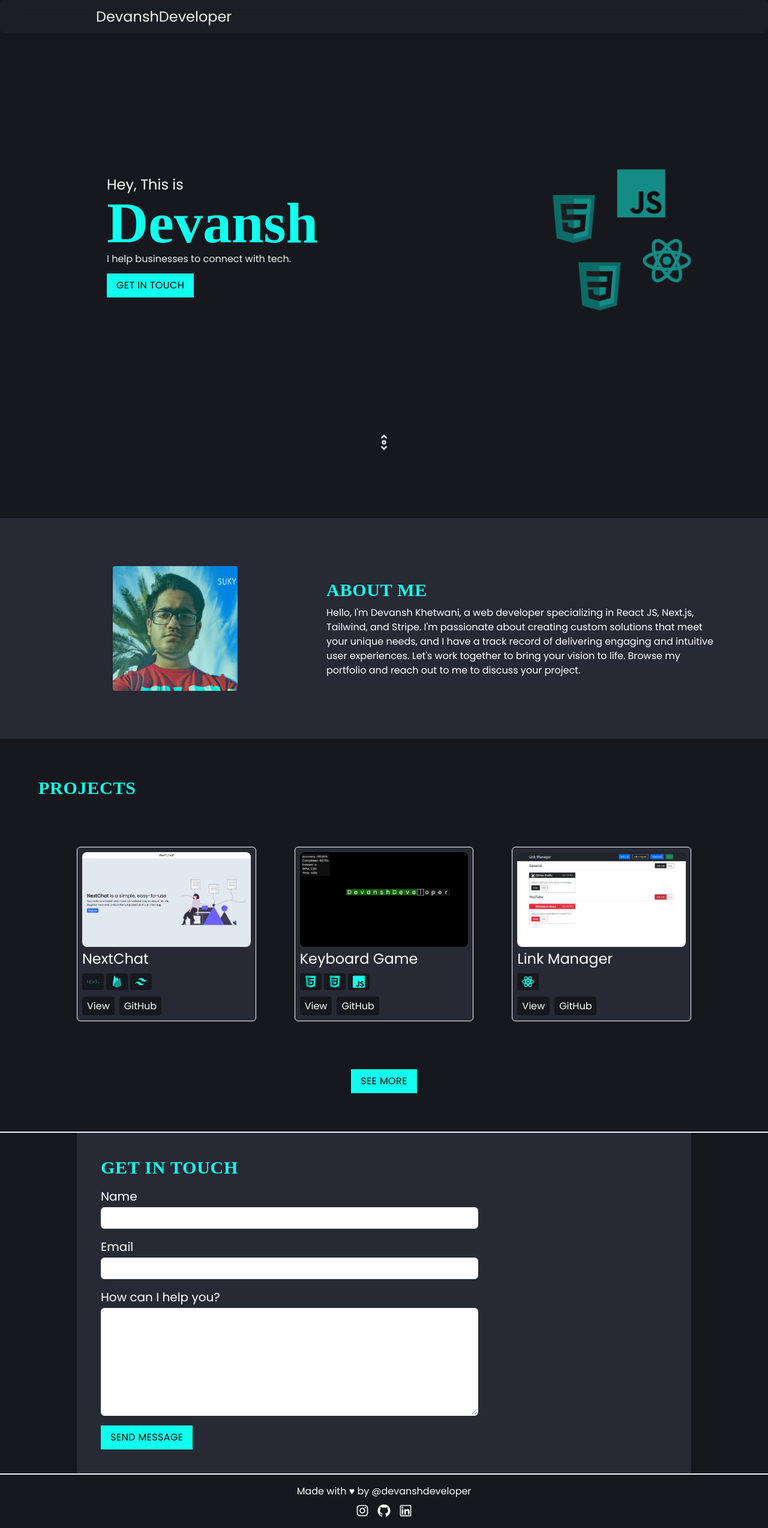
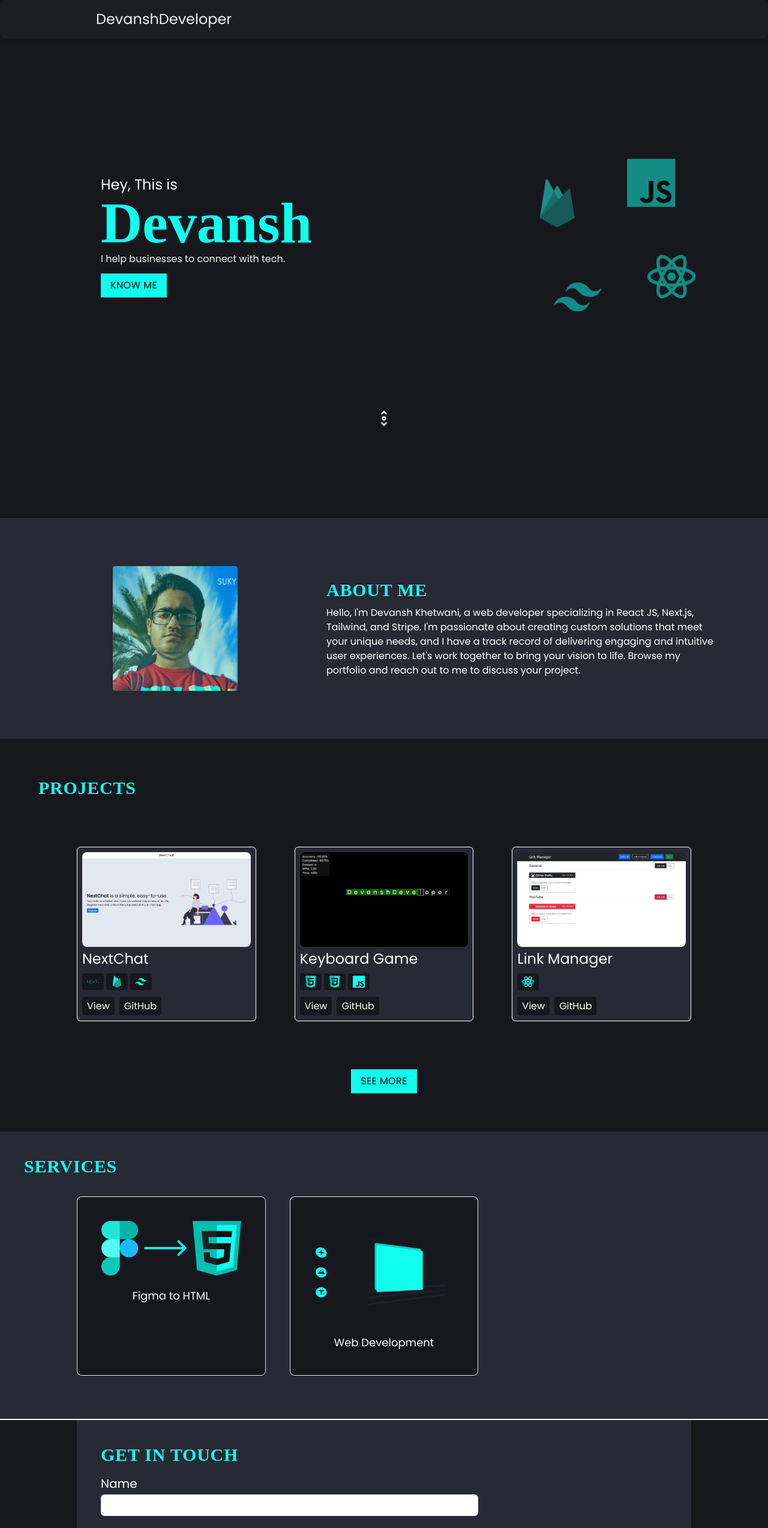
Before and after one commit to devanshdeveloper/devanshdeveloper.github.io, a Next.js app: page / in a window 1280 px wide. Shown: the top 2548 px of the page at 60% size. Built offline with nearby package versions, Linux system fonts and the light colour scheme; a web font is replaced by a local one.

Commit message:
added something

```diff
--- a/src/components/Navbar.js
+++ b/src/components/Navbar.js
@@ -1,6 +1,7 @@
 import useEventListener from "@/hooks/useEventListener";
 import Link from "next/link";
 import { useState } from "react";
+import { BiMenuAltLeft } from "react-icons/bi";
 
 function Navbar() {
   const scrollY = typeof window !== "undefined" ? window.scrollY : 0;
@@ -9,6 +10,7 @@ function Navbar() {
       ? (document.height || document.body.offsetHeight) - window.innerHeight
       : 0;
   const [pageScrolled, setPageScrolled] = useState(scrollY);
+  const [sidebaropen, setSidebaropen] = useState(false);
 
   useEventListener("scroll", (e) => {
     setPageScrolled(window.scrollY);
@@ -18,10 +20,10 @@ function Navbar() {
     <>
       <div
         className={`w-screen ${
-          pageScrolled > 150 ? "h-16" : "h-14"
+          pageScrolled > 150 ? "h-20" : "h-16"
         } bg-dark-800/70 flex items-center backdrop-blur-md px-10 md:px-20 lg:px-40 z-10 fixed top-0 left-0 shadow-md rounded-lg transition-all duration-300`}
       >
-        <div className="flex items-center justify-between">
+        <div className="flex items-center justify-between w-full">
           <Link
             href="#home"
             scroll={false}
@@ -29,11 +31,15 @@ function Navbar() {
           >
             DevanshDeveloper
           </Link>
-          <ul className="flex gap-10">
-            {/* <NavLink href="#projects">About Me</NavLink>
-        <NavLink href="#about">About Me</NavLink>
-        <NavLink href="#contact">Contact</NavLink> */}
-          </ul>
+          {/* <BiMenuAltLeft className="text-white text-2xl" />
+          <div className="absolute top-0 left-0 h-screen flex items-center p-52 w-screen bg-dark-900">
+            <ul className="space-y-10">
+              <NavLink href="/">Home</NavLink>
+              <NavLink href="#about">About Me</NavLink>
+              <NavLink href="#projects">Projects</NavLink>
+              <NavLink href="#contact">Contact</NavLink>
+            </ul>
+          </div> */}
         </div>
         <div
           className="h-1 absolute bottom-0 left-0 bg-brand-default rounded"
@@ -48,14 +54,15 @@ export default Navbar;
 
 function NavLink({ href, children }) {
   return (
-    <li className="">
+    <li className="group">
       <Link
-        className="text-white font-light hover:text-dark-50"
+        className="text-white text-3xl font-light hover:text-dark-50"
         href={href}
         scroll={false}
       >
         {children}
       </Link>
+      <div className="h-1 w-0 hover:w-full bg-brand-default"></div>
     </li>
   );
 }
--- /dev/null
+++ b/src/components/ServiceCard.js
@@ -0,0 +1,16 @@
+import Image from "next/image";
+import React from "react";
+
+function ServiceCard({ name, img, description }) {
+  return (
+    <div className="bg-dark-900 text-white rounded-lg p-10 border hover:border-brand-dark transition-all duration-200 flex flex-col gap-5">
+      <div className="flex justify-center">
+        <Image src={`/${img}.png`}  height={150} width={300} />
+      </div>
+      <h3 className="font-medium text-center text-lg">{name}</h3>
+      {/* <p dangerouslySetInnerHTML={{ __html: description }}></p> */}
+    </div>
+  );
+}
+
+export default ServiceCard;
--- a/src/components/TechnologyGlow.js
+++ b/src/components/TechnologyGlow.js
@@ -7,7 +7,8 @@ function TechnologyGlow({ tech }) {
         src={`/${tech}.svg`}
         width={60}
         height={60}
-        className="opacity-50 hover:opacity-100 transition-all duration-500 animate-spin-slow-reserve w-14 h-14 lg:h-20 lg:w-20"
+        className="lg:opacity-50 hover:opacity-100 transition-all duration-500 animate-spin-slow-reserve w-14 h-14 lg:h-20 lg:w-20"
+        alt={tech}
       />
     </div>
   );
--- a/src/pages/index.js
+++ b/src/pages/index.js
@@ -1,8 +1,9 @@
 import InputField, { Textarea } from "@/components/InputField";
 import ProjectCard from "@/components/ProjectCard";
+import ServiceCard from "@/components/ServiceCard";
 import TechnologyGlow from "@/components/TechnologyGlow";
 import Testimonial from "@/components/Testimonial";
-import { projects, testimonials } from "@/utilities";
+import { projects, services, testimonials } from "@/utilities";
 import Head from "next/head";
 import Image from "next/image";
 import Link from "next/link";
@@ -29,20 +30,20 @@ export default function Home() {
             <Link
               className="btn btn-default -translate-y-3 mt-6 inline-block"
               scroll={false}
-              href="#contact"
+              href="#about"
             >
-              Get in touch
+              Know Me
             </Link>
           </div>
-          <div className="animate-spin-slow grid grid-cols-2 gap-5 lg:gap-10">
-         <TechnologyGlow tech="javascript"/>
-         <TechnologyGlow tech="react"/>
-         <TechnologyGlow tech="html"/>
-         <TechnologyGlow tech="css"/>
+          <div className="animate-spin-slow grid grid-cols-2 gap-10 lg:gap-20">
+            <TechnologyGlow tech="javascript" />
+            <TechnologyGlow tech="react" />
+            <TechnologyGlow tech="firebase" />
+            <TechnologyGlow tech="tailwind" />
           </div>
         </div>
         <div className="flex justify-center">
-          <CgScrollV className="text-dark-50 text-3xl animate-bounce absolute bottom-20 lg:bottom-10" />
+          <CgScrollV className="text-dark-50 text-3xl animate-bounce absolute bottom-[10%]" />
         </div>
       </section>
       <section
@@ -67,7 +68,7 @@ export default function Home() {
       </section>
       <section id="projects" className="p-10 lg:p-16 space-y-20">
         <h3 className="section-heading">Projects</h3>
-        <div className="grid grid-cols-1 lg:grid-cols-3 gap-16  max-w-5xl mx-auto">
+        <div className="grid grid-cols-1 md:grid-cols-2  lg:grid-cols-3 gap-16  max-w-5xl mx-auto">
           {projects.slice(0, 3).map((project, i) => (
             <ProjectCard key={i} {...project} />
           ))}
@@ -82,12 +83,20 @@ export default function Home() {
       </section>
       {/* <section id="testimonial" className="p-10 bg-dark-700">
         <h3 className="section-heading">Testimonial</h3>
-        <div className="grid grid-cols-1 lg:grid-cols-3 gap-10 my-8  max-w-5xl mx-auto">
+        <div className="grid grid-cols-1 md:grid-cols-2 lg:grid-cols-3 gap-10 my-8  max-w-5xl mx-auto">
           {testimonials.map((testimonial, i) => (
             <Testimonial key={i} {...testimonial} />
           ))}
         </div>
       </section> */}
+      <section id="services" className="p-10 bg-dark-700">
+        <h3 className="section-heading">Services</h3>
+        <div className="grid grid-cols-1 md:grid-cols-2 lg:grid-cols-3 gap-10 my-8  max-w-5xl mx-auto">
+          {services.map((service, i) => (
+            <ServiceCard key={i} {...service} />
+          ))}
+        </div>
+      </section>
       <section id="contact" className="border-t-2 border-dark-100">
         <div className="bg-dark-700 p-10 max-w-5xl mx-auto ">
           <h3 className="section-heading mb-4">Get in touch</h3>
--- a/src/styles/globals.css
+++ b/src/styles/globals.css
@@ -24,3 +24,13 @@ body {
 .section-heading {
   @apply text-3xl font-bold text-brand-default uppercase -tracking-tight font-bruno;
 }
+
+@keyframes glow {
+  from {
+    opacity: 0.5;
+  }
+
+  to {
+    opacity: 1;
+  }
+}
--- a/src/utilities.js
+++ b/src/utilities.js
@@ -91,3 +91,21 @@ export const testimonials = [
     portfolio and reach out to me to discuss your project.`,
   },
 ];
+
+export const services = [
+  {
+    name: "Figma to HTML",
+    img: "figma to html",
+    description: ``,
+  },
+  {
+    name: "Web Development",
+    img: "web development",
+    description: ``,
+  },
+  // {
+  //   name: "Figma to HTML",
+  //   img: "figma to html",
+  //   description: ``,
+  // },
+];
--- a/tailwind.config.js
+++ b/tailwind.config.js
@@ -10,6 +10,7 @@ module.exports = {
       animation: {
         'spin-slow': 'spin 5s linear infinite',
         'spin-slow-reserve': 'spin 5s linear infinite reverse',
+        'spin-slow-reserve-and-pulse': 'spin 5s linear infinite reverse, pulse 20s linear infinite',
       },
       screens: {
         xs: "400px",
```
Also changed, not shown: public/figma to html.png (added), public/web development.png (added).
